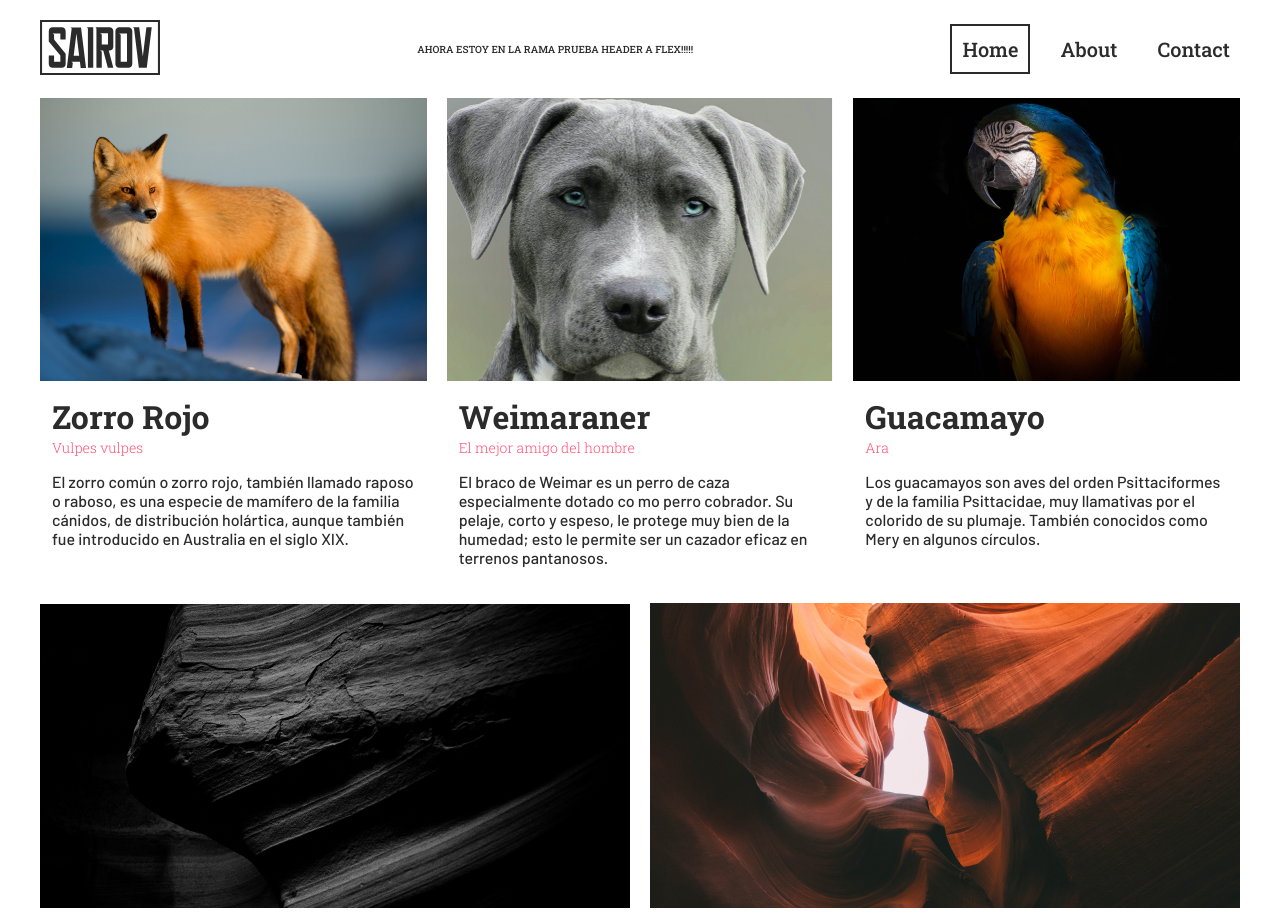
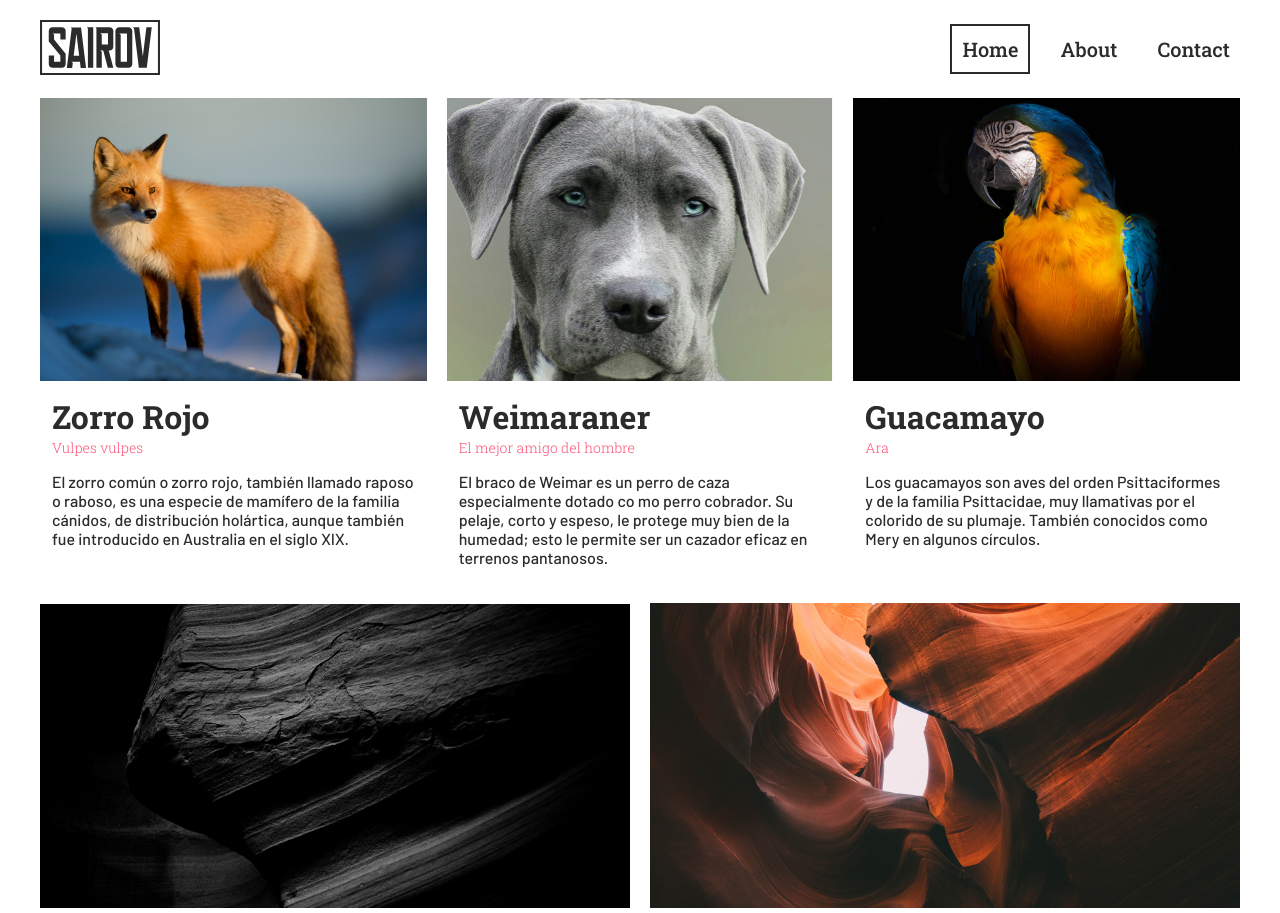
Before and after one commit to sairov/proyecto_37215, a plain HTML site: page index.html in a window 1280 px wide. Shown: the top 913 px of the page. Drawn offline with nearby package versions, Linux system fonts and the light colour scheme.

Commit message:
Se modificó el index y se agregó un readmeSe modificó el index y se agregó un readme

```diff
--- a/index.html
+++ b/index.html
@@ -20,7 +20,6 @@
             <a class="main-header__logo animate__animated animate__jackInTheBox" href="./index.html">
                 <img class="main-header__img" src="./img/logo.svg" alt="El logo del sitio que dice Sairov">
             </a>
-            <div>AHORA ESTOY EN LA RAMA PRUEBA HEADER A FLEX!!!!!</div>
             <ul class="menu">
                 <li class="menu__item">
                     <a class="menu__link menu__link--active" href="./index.html">Home</a>
```
Also changed, not shown: Readme.md (added).
